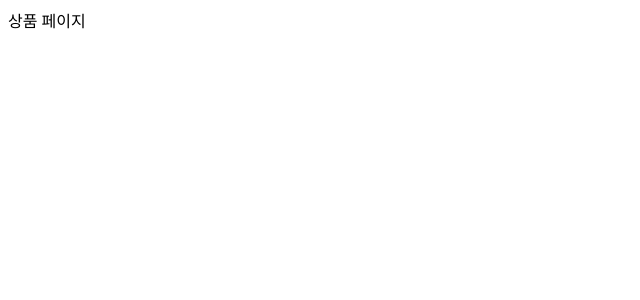
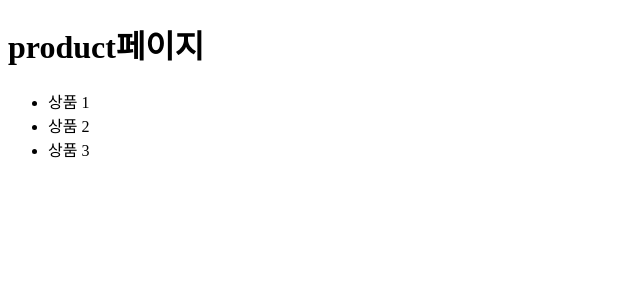
Before and after one commit to seongjin96/learn-nuxt, a Nuxt app: page /product in a window 1280 px wide. Shown: the top 300 px of the page, without its empty margins (0-640 px from the left). Built offline with nearby package versions, Linux system fonts and the light colour scheme.

Commit message:
레이아웃 컴포넌트

```diff
--- /dev/null
+++ b/layouts/default.vue
@@ -0,0 +1,19 @@
+<template>
+  <div>
+    <h1>{{ $route.name }}페이지</h1>
+    <Nuxt />
+  </div>
+</template>
+
+<script lang="ts">
+export default {
+  // created() {
+  //   console.log(this.$route)
+  // }
+}
+
+</script>
+
+<style scoped>
+
+</style>
--- a/pages/index.vue
+++ b/pages/index.vue
@@ -1,5 +1,7 @@
 <template>
-  <Tutorial />
+  <div>
+    <p>넉스트 시작하기</p>
+  </div>
 </template>
 
 <script lang="ts">
--- a/pages/main.vue
+++ b/pages/main.vue
@@ -1,11 +1,11 @@
 <template>
   <div>
-    <h1>메인 페이지</h1>
+    <p>메인 페이지입니다</p>
   </div>
 </template>
 
-<script setup lang="ts">
-
+<script lang="ts">
+export default {}
 </script>
 
 <style scoped>
--- a/pages/product.vue
+++ b/pages/product.vue
@@ -1,5 +1,11 @@
 <template>
-  <div>상품 페이지</div>
+  <div>
+    <ul>
+      <li>상품 1</li>
+      <li>상품 2</li>
+      <li>상품 3</li>
+    </ul>
+  </div>
 </template>
 
 <script setup lang="ts">
```
